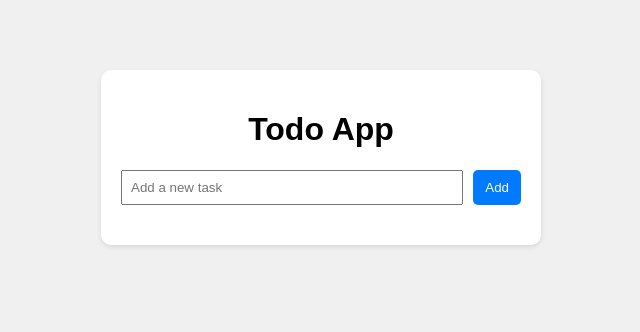
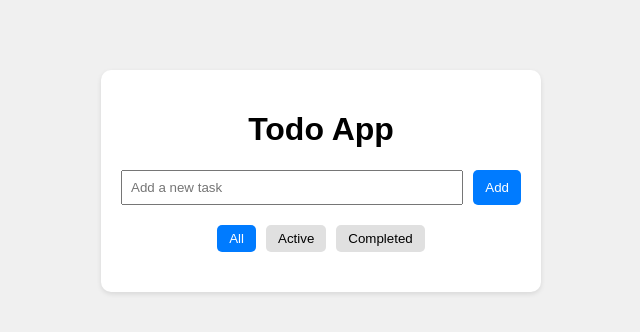
Before and after one commit to melikerensoysal/todo-react, a React (Vite) app: page / in a window 1280 px wide. Shown: the top 332 px of the page, without its empty margins (319-959 px from the left). Built offline with nearby package versions, Linux system fonts and the light colour scheme.

Commit message:
feat(todo): filtreleme butonları eklendi ve stil güncellendi

```diff
--- a/src/App.jsx
+++ b/src/App.jsx
@@ -5,6 +5,7 @@ import "./style.css";
 
 function App() {
   const [todos, setTodos] = useState([]);
+  const [filter, setFilter] = useState("all");
 
   const addTodo = (text) => {
     if (text.trim() === "") return;
@@ -23,11 +24,43 @@ function App() {
     setTodos(todos.filter((todo) => todo.id !== id));
   };
 
+  const filteredTodos = todos.filter((todo) => {
+    if (filter === "active") return !todo.completed;
+    if (filter === "completed") return todo.completed;
+    return true;
+  });
+
   return (
     <div className="app">
       <h1>Todo App</h1>
       <TodoForm addTodo={addTodo} />
-      <TodoList todos={todos} toggleTodo={toggleTodo} deleteTodo={deleteTodo} />
+
+      <div className="filter-buttons">
+        <button
+          className={filter === "all" ? "active" : ""}
+          onClick={() => setFilter("all")}
+        >
+          All
+        </button>
+        <button
+          className={filter === "active" ? "active" : ""}
+          onClick={() => setFilter("active")}
+        >
+          Active
+        </button>
+        <button
+          className={filter === "completed" ? "active" : ""}
+          onClick={() => setFilter("completed")}
+        >
+          Completed
+        </button>
+      </div>
+
+      <TodoList
+        todos={filteredTodos}
+        toggleTodo={toggleTodo}
+        deleteTodo={deleteTodo}
+      />
     </div>
   );
 }
--- a/src/style.css
+++ b/src/style.css
@@ -63,3 +63,29 @@ h1 {
   padding: 5px 8px;
   cursor: pointer;
 }
+
+.filter-buttons {
+  display: flex;
+  justify-content: center;
+  gap: 10px;
+  margin-bottom: 20px;
+}
+
+.filter-buttons button {
+  padding: 6px 12px;
+  border: none;
+  border-radius: 5px;
+  cursor: pointer;
+  background: #e0e0e0;
+  transition: background 0.3s, color 0.3s;
+}
+
+.filter-buttons button:hover {
+  background: #007bff;
+  color: white;
+}
+
+.filter-buttons button.active {
+  background: #007bff;
+  color: white;
+}
```
